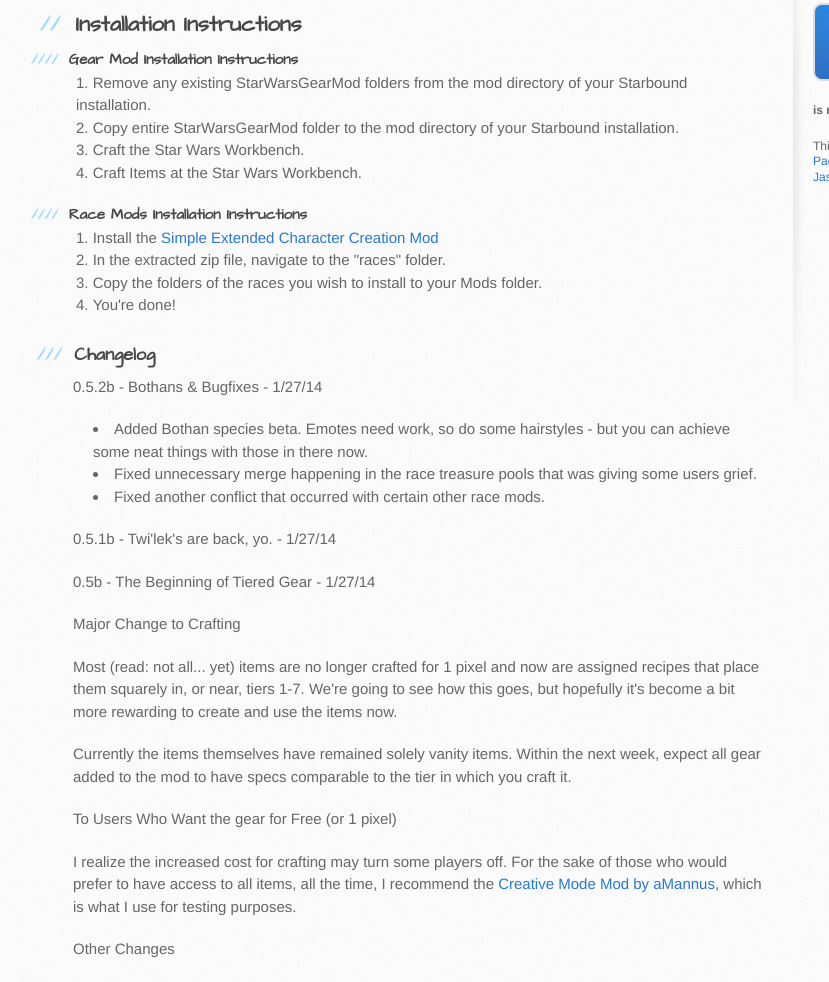
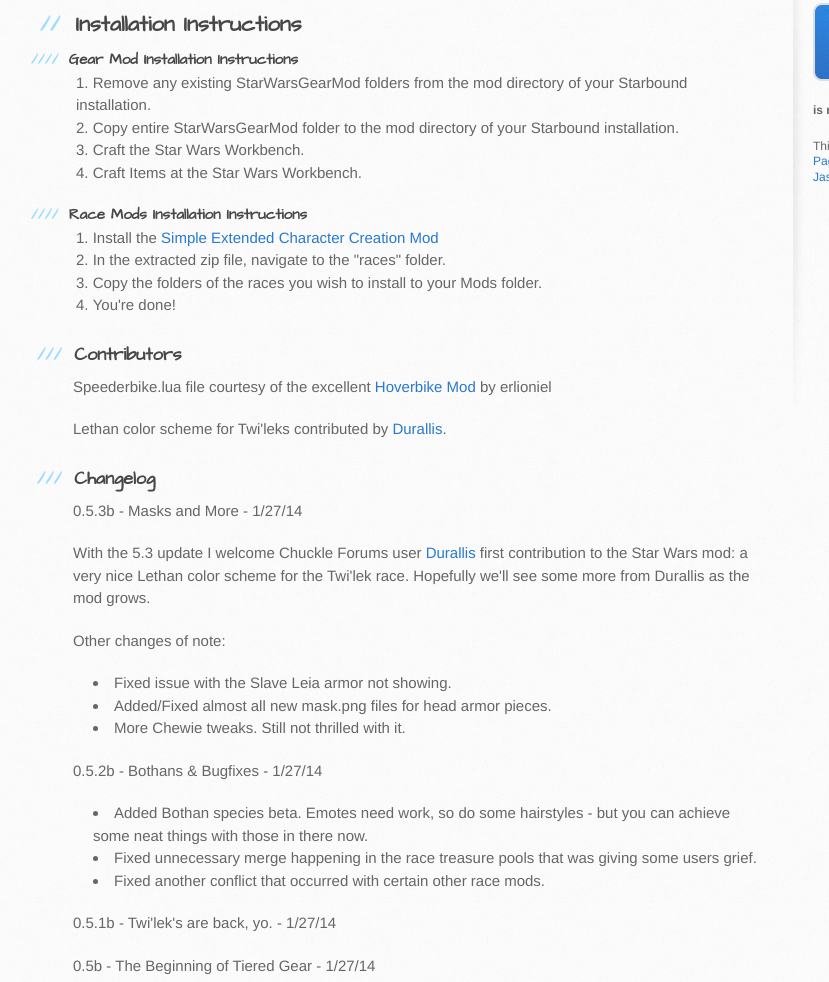
Before and after one commit to arrjaytea/star-wars-in-starbound-mod, a plain HTML site: page index.html in a window 1280 px wide. Shown: the part 435-1417 px from the top of the page, without its empty margins (97-926 px from the left). Drawn offline with Linux system fonts and the light colour scheme.

```diff
--- a/index.html
+++ b/index.html
@@ -31,7 +31,7 @@
           <h1>
 <a name="star-wars-in-starbound-mod" class="anchor" href="#star-wars-in-starbound-mod"><span class="octicon octicon-link"></span></a>Star Wars in Starbound Mod</h1>
 
-<p><em>Beta Release 0.5.2b (1/28/14) - Starbound Beta v. Furious Koala</em></p>
+<p><em>Beta Release 0.5.3b (1/29/14) - Starbound Beta v. Furious Koala</em></p>
 
 <h2>
 <a name="installation-instructions" class="anchor" href="#installation-instructions"><span class="octicon octicon-link"></span></a>Installation Instructions</h2>
@@ -54,9 +54,26 @@
 <li>Copy the folders of the races you wish to install to your Mods folder.</li>
 <li>You're done!</li>
 </ol><h3>
+<a name="contributors" class="anchor" href="#contributors"><span class="octicon octicon-link"></span></a>Contributors</h3>
+
+<p>Speederbike.lua file courtesy of the excellent <a href="http://community.playstarbound.com/index.php?resources/hoverbikes.758/">Hoverbike Mod</a> by erlioniel</p>
+
+<p>Lethan color scheme for Twi'leks contributed by <a href="http://community.playstarbound.com/index.php?members/durallis.209388/">Durallis</a>.</p>
+
+<h3>
 <a name="changelog" class="anchor" href="#changelog"><span class="octicon octicon-link"></span></a>Changelog</h3>
 
-<p><strong>0.5.2b</strong> - Bothans &amp; Bugfixes - <em>1/27/14</em></p>
+<p><strong>0.5.3b</strong> - Masks and More - <em>1/27/14</em></p>
+
+<p>With the 5.3 update I welcome Chuckle Forums user <a href="http://community.playstarbound.com/index.php?members/durallis.209388/">Durallis</a> first contribution to the Star Wars mod: a very nice Lethan color scheme for the Twi'lek race.  Hopefully we'll see some more from Durallis as the mod grows.</p>
+
+<p>Other changes of note:</p>
+
+<ul>
+<li>Fixed issue with the Slave Leia armor not showing.</li>
+<li>Added/Fixed almost all new mask.png files for head armor pieces.</li>
+<li>More Chewie tweaks. Still not thrilled with it.</li>
+</ul><p><strong>0.5.2b</strong> - Bothans &amp; Bugfixes - <em>1/27/14</em></p>
 
 <ul>
 <li>Added Bothan species beta.  Emotes need work, so do some hairstyles - but you can achieve some neat things with those in there now.</li>
```
Also changed, not shown: params.json (+1 -1 lines).
